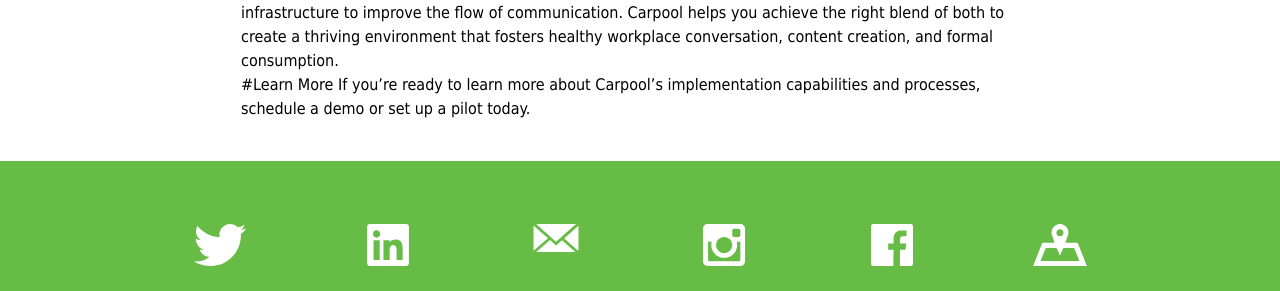
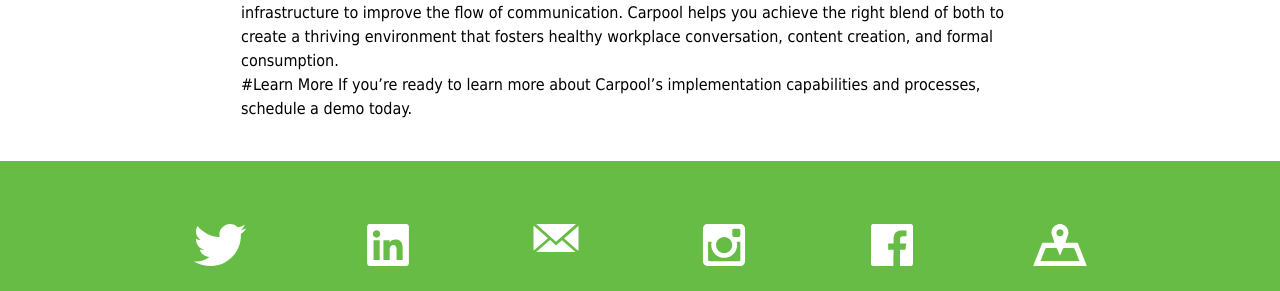
Before and after one commit to colinrigley/carpoolagency.github.io, a Jekyll site: the page built from _posts/2016-01-23-Implementation-Strategy.md, in a window 1280 px wide and 900 px high, scrolled down 802 px. Shown: the part 395-686 px from the top of the window. Built offline with Jekyll 4.4.1, drawn with Linux system fonts in a browser that asks for light colours.

Commit message:
hiding pilot mentions in enviro, implement and support posts

```diff
--- a/_posts/2016-01-23-Implementation-Strategy.md
+++ b/_posts/2016-01-23-Implementation-Strategy.md
@@ -26,4 +26,4 @@ After the analysis and [environment design](/articles/Environment-Design.html "E
 It takes a well-thought-out mixture of engagement strategy and technology infrastructure to improve the flow of communication. Carpool helps you achieve the right blend of both to create a thriving environment that fosters healthy workplace conversation, content creation, and formal consumption.
 
 #Learn More
-If you're ready to learn more about Carpool's implementation capabilities and processes, schedule a demo or set up a pilot today.
+If you're ready to learn more about Carpool's implementation capabilities and processes, schedule a demo today.
```
Also changed, not shown: _posts/2016-01-23-Environment-Design.md (+1 -1 lines), _posts/2016-01-24-Support-Services.md (+1 -1 lines).
